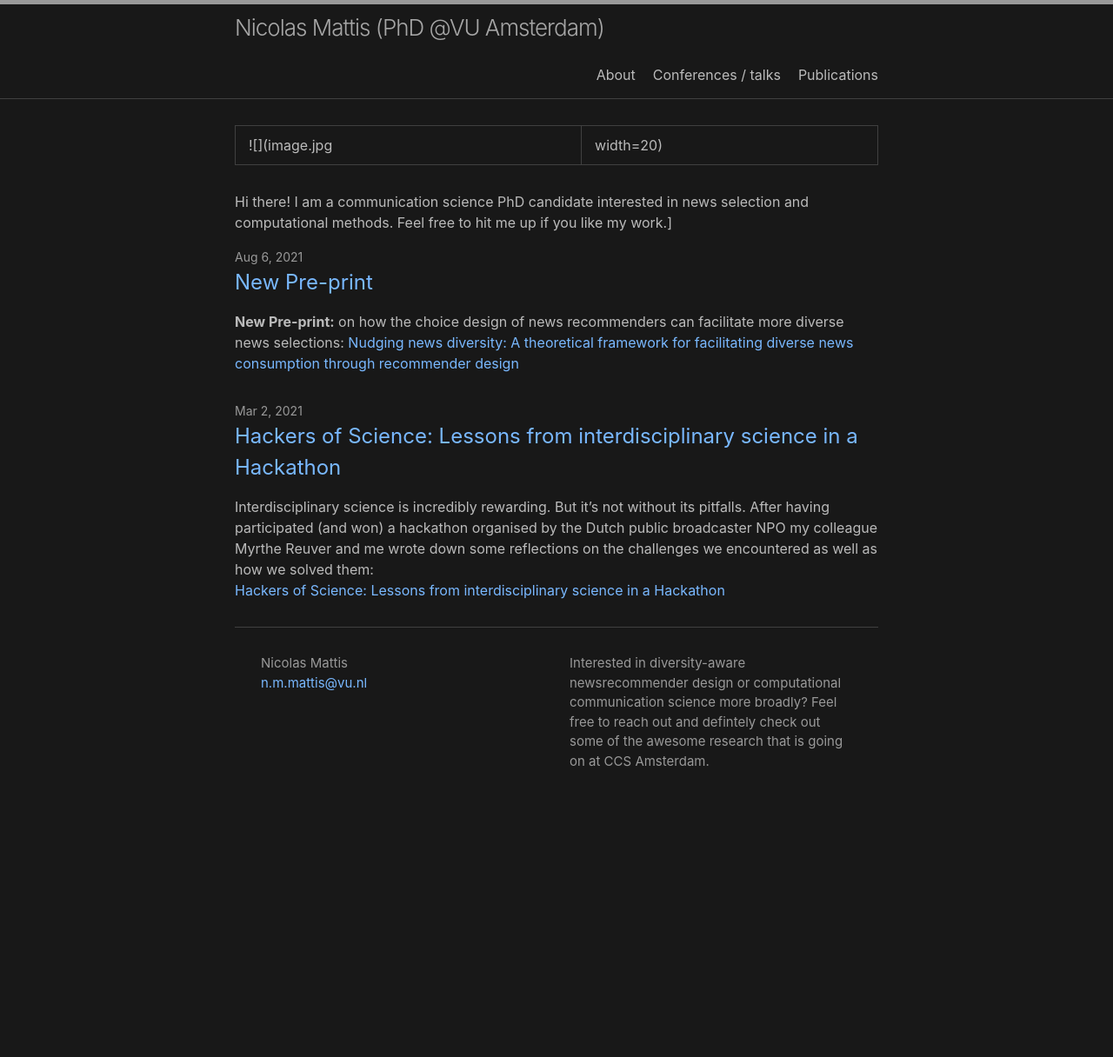
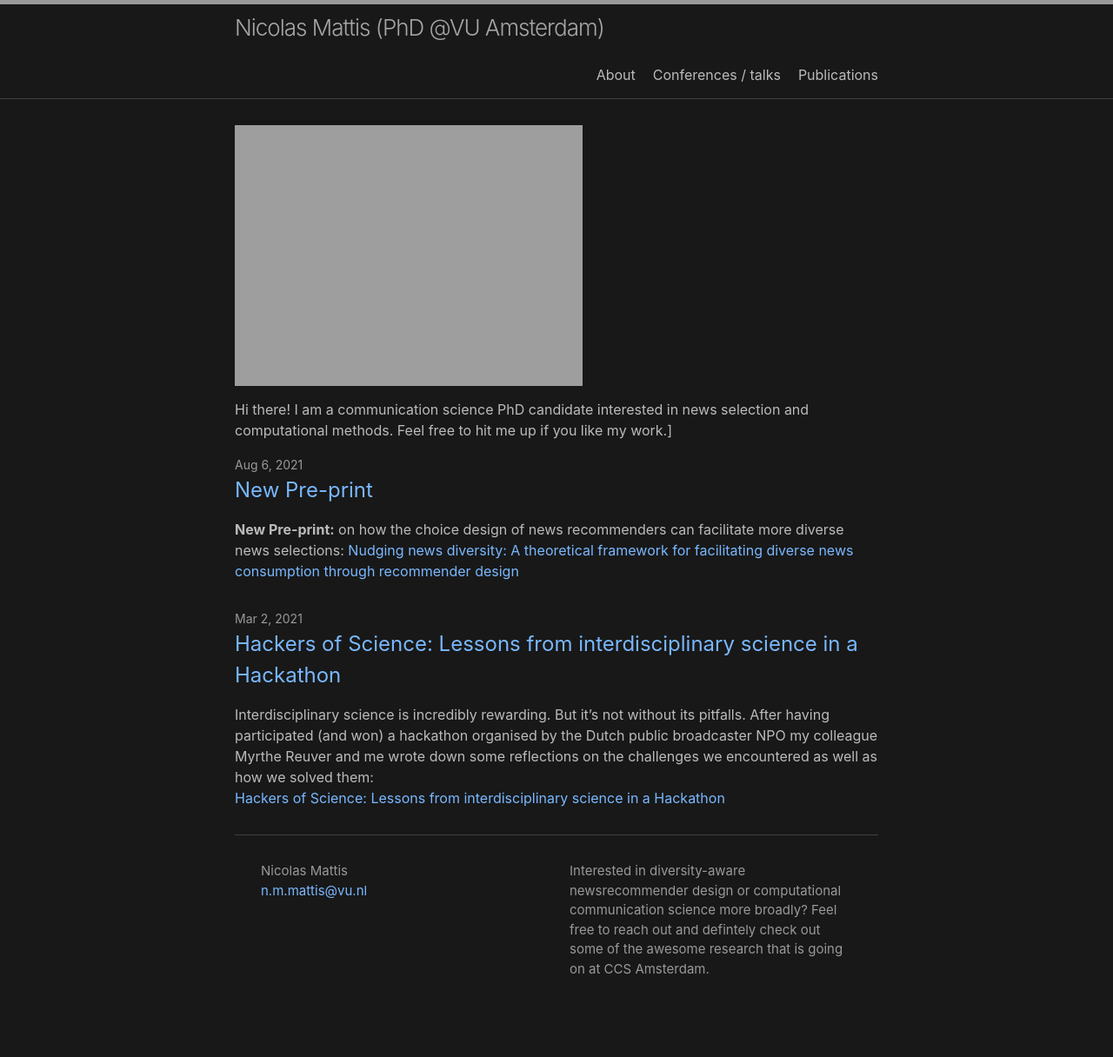
Before and after one commit to nickma101/nickma101.github.io, a Jekyll site: the page built from index.md, in a window 1280 px wide. Shown: the whole page at 87% size. Built offline with Jekyll 4.4.1, drawn with Linux system fonts in a browser that asks for light colours; before the commit the page ends 977 px from its top, so only the background shows below that.

Commit message:
Update index.md

```diff
--- a/index.md
+++ b/index.md
@@ -7,6 +7,6 @@
 #
 layout: home
 ---
-![](image.jpg | width=20)
+![](image.jpg = 20x20)
 
 Hi there! I am a communication science PhD candidate interested in news selection and computational methods. Feel free to hit me up if you like my work.]
```
